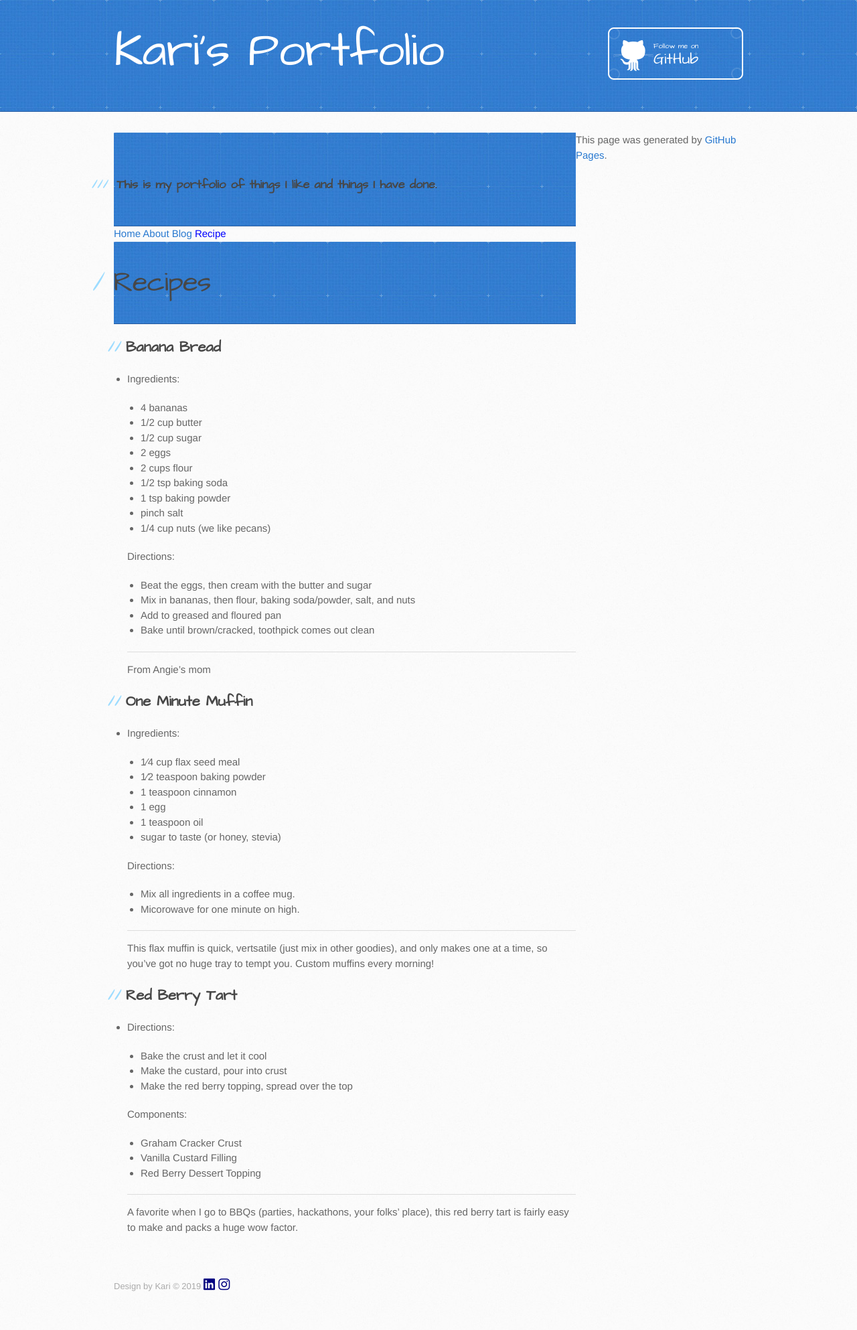
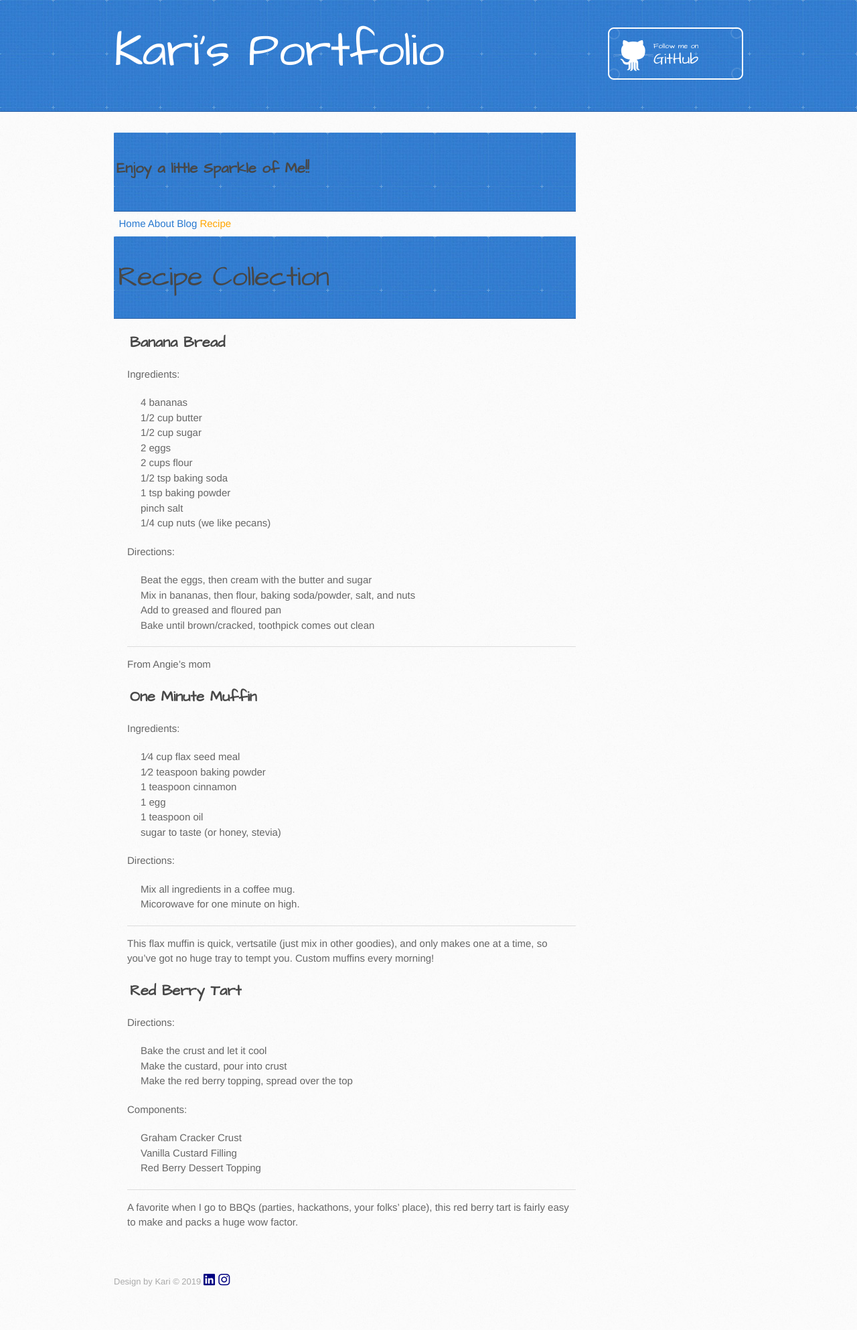
Before and after one commit to Cholive/cholive.github.io, a Jekyll site: the page built from food.html, in a window 1280 px wide. Shown: the whole page at 67% size. Built offline with Jekyll 4.4.1, drawn with Linux system fonts in a browser that asks for light colours; nearby versions of some CDN libraries; the repository's description, which GitHub fills in, is left out.

Commit message:
made changes

```diff
--- a/_includes/header.html
+++ b/_includes/header.html
@@ -4,7 +4,7 @@
     <meta charset="UTF-8" />
     <meta name="viewport" content="width=device-width, initial-scale=1.0" />
     <meta http-equiv="X-UA-Compatible" content="ie=edge" />
-    <link rel="stylesheet" href="/assets/css/style.scss" />
+    <link rel="stylesheet" href="/assets/css/styles.css" />
     <script
       src="https://kit.fontawesome.com/df920648a8.js"
       crossorigin="anonymous"
@@ -14,5 +14,5 @@
   <body>
     <div class="grid">
       <header>
-        <h3> This is my portfolio of things I like and things I have done.</h3>
+        <h2>Enjoy a little Sparkle of Me!!</h2>
       </header>
--- a/_includes/nav.html
+++ b/_includes/nav.html
@@ -2,7 +2,7 @@
 
 <nav>
   {% for item in site.data.navigation %}
-    <a href="{{ item.link }}" {% if page.url == item.link %}style="color: blue;"{% endif %}>
+    <a href="{{ item.link }}" {% if page.url == item.link %}style="color: orange;"{% endif %}>
       {{ item.name }}
     </a>
   {% endfor %}
--- a/_layouts/default.html
+++ b/_layouts/default.html
@@ -6,7 +6,7 @@
     <meta name="viewport" content="width=device-width, initial-scale=1, maximum-scale=1">
     <link rel="stylesheet" href="{{ '/assets/css/style.css?v=' | append: site.github.build_revision | relative_url }}" media="screen" type="text/css">
     <link rel="stylesheet" href="{{ '/assets/css/print.css' | relative_url }}" media="print" type="text/css">
-
+    <link rel="stylesheet" href="/assets/css/styles.css" />
     <!--[if lt IE 9]>
     <script src="https://oss.maxcdn.com/html5shiv/3.7.3/html5shiv.min.js"></script>
     <![endif]-->
@@ -38,11 +38,6 @@
 
 
 
-          {% if site.github.is_project_page %}
-            <p class="repo-owner"><a href="{{ site.github.repository_url }}">{{ site.github.repository_name }}</a> is maintained by <a href="{{ site.github.owner_url }}">{{ site.github.owner_name }}</a>.</p>
-          {% endif %}
-
-          <p>This page was generated by <a href="https://pages.github.com">GitHub Pages</a>.</p>
 
       </div>
     </div>
--- a/_sass/jekyll-theme-architect.scss
+++ b/_sass/jekyll-theme-architect.scss
@@ -202,7 +202,7 @@
   padding-right: 0.3em;
   margin-left: -0.9em;
   color: #9ddcff;
-  content: "/";
+
 }
 
 #main-content h2 {
@@ -216,7 +216,7 @@
 #main-content h2:before {
   padding-right: 0.3em;
   margin-left: -1.5em;
-  content: "//";
+
   color: #9ddcff;
 }
 
@@ -233,7 +233,7 @@
 #main-content h3:before {
   padding-right: 0.3em;
   margin-left: -2em;
-  content: "///";
+
   color: #9ddcff;
 }
 
@@ -249,7 +249,7 @@
 h4:before {
   padding-right: 0.3em;
   margin-left: -2.8em;
-  content: "////";
+
   color: #9ddcff;
 }
 
@@ -263,7 +263,7 @@
 h5:before {
   padding-right: 0.3em;
   margin-left: -3.2em;
-  content: "/////";
+
   color: #9ddcff;
 }
 
@@ -277,7 +277,7 @@
 h6:before {
   padding-right: 0.3em;
   margin-left: -3.7em;
-  content: "//////";
+
   color: #9ddcff;
 }
 
--- a/assets/css/styles.css
+++ b/assets/css/styles.css
@@ -1,5 +1,4 @@
-@import url('reset.css') screen;
-@import url('fonts.css') screen;
+
 
 /* Browsers that don't support grid */
 
@@ -23,22 +22,6 @@
   article {
     margin: 0;
   }
-  .card {
-    display: grid;
-    grid-template-columns: repeat(auto-fit, minmax(300px, 1fr));
-    grid-gap: 1rem;
-  }
-}
-
-/* Style of images */
-
-img {
-  display: block;
-  border: 5px solid mediumorchid;
-  border-radius: 5em;
-  width: 30vw;
-  height: auto;
-
 }
 
  /* Style of Nav bar */
@@ -46,8 +29,10 @@
 nav {
   align-self: start;
   justify-self: start;
-  display: flex;
+  /* display: flex; */
   flex-wrap: wrap;
+  padding: 0.5em;
+
 }
 
 ul{
@@ -55,94 +40,22 @@
 
 }
 
-li {
-  text-decoration: none;
-  color: blue;
-  padding: .5em;
-  font-size: 2ch;
-}
-
-
-
-/* Flexbox for cards on homepage */
-.cards {
-  display: flex;
-  flex-direction: column;
-
-}
-
-.card1, .card2, .card3, .card4 {
-  background: mintcream;
-  border: 3px solid red;
-  text-align-last: center;
-  border-radius: 1em;
-  padding: 0;
-  margin: 4rem;
-}
-
-
-.cards > img {
-  order: -1;
-  align-self: center;
-  background-position: center;
-}
-
-@media screen and (min-width: 40em){
-  .cards {
-    display: flex;
-    flex-wrap: wrap;
-
-  }
-  .card1, .card2, .card3, .card4{
-    flex: 0 1 calc(50% - 1em);
-  }
-}
-
-/* Flex for photos in Gallery */
-
-figure {
-  display: flex;
-  flex-wrap: wrap;
-  justify-content: space-around;
-  padding: 5em;
-  margin: 1em;
-
-}
-
-#one, #two, #four, #five {
-  transform: rotate(90deg);
-}
-
-
-
-
-/* Styles for Contact page */
-
- input{
-   color: blue;
-   background-color:honeydew;
-   font-size: 2ch;
- }
-
- h4 {
-   font-size: 30px;
- }
-
  /* Styles for About page */
 
  #zero {
   transform: rotate(-90deg);
-  opacity: 0.7;
-  border: 4px groove mediumorchid;
+  position: relative;
+  margin: 5em;
+
 
 }
   blockquote{
     border: 2px solid black;
     background-color: gainsboro;
     border-radius: 3em;
-    margin: 1em;
+    margin: 0;
     padding: 1em;
-    font-size: 3ch;
+    font-size: 2ch;
     text-align: center;
     color: green;
 
--- a/food.html
+++ b/food.html
@@ -7,13 +7,13 @@
 
 <header>
 		<div class="container">
-				<h1 class="spacing">Recipes</h1>
+				<h1 class="spacing">Recipe Collection</h1>
 </header>
 
-<ul>
+<ul class="food">
   {% for recipe in site.recipes %}
   <h2>{{ recipe.name }}</h2>
-  <li>
+  <li class="list">
     <p>{{ recipe.content | markdownify}}</p>
   </li>
   {% endfor %}
```
Lines whose indentation alone changed are shown as unchanged.
